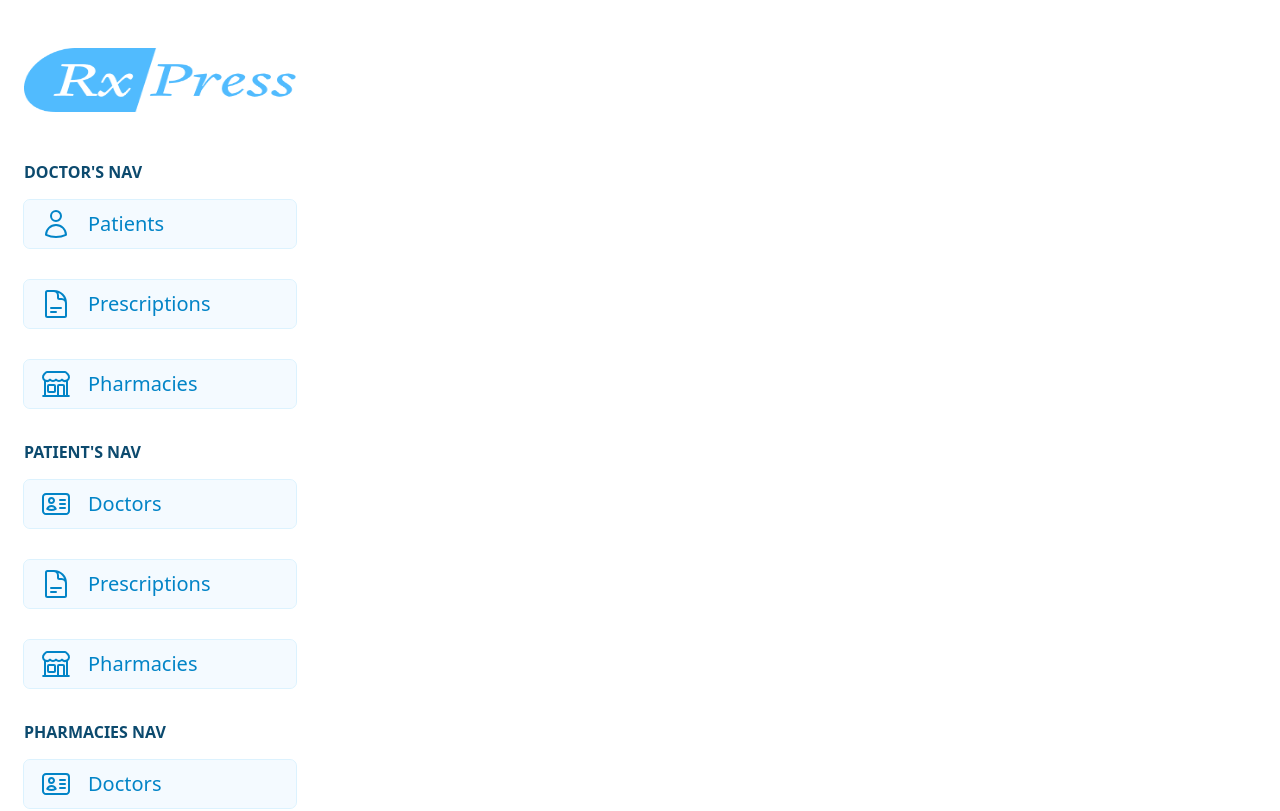
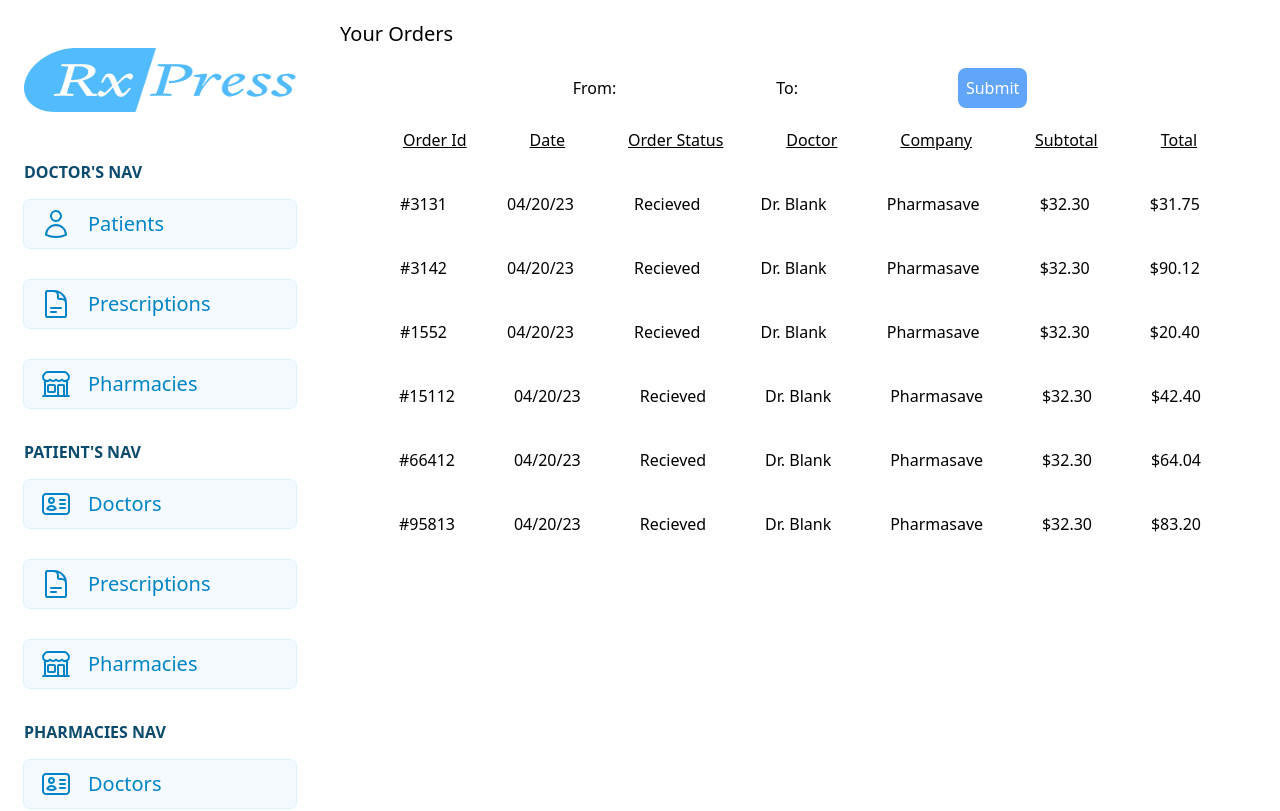
Before and after one commit to rikkilanz/rxpress-web, a React (Vite) app: page /patient-dash in a window 1280 px wide. Shown: the top 811 px of the page. Built offline with nearby package versions, Linux system fonts and the light colour scheme.

Commit message:
added JSON data to patient dash

```diff
--- a/src/App.jsx
+++ b/src/App.jsx
@@ -16,6 +16,7 @@ function App() {
           {/* Add more routes here as needed */}
           <Route path="/" element={<Dashboard/>}/>
           <Route path="/patients" element={<Patients/>}/>
+          <Route path="/patient-dash" element={<PatientDash/>}/>
         </Routes>
     </div>
   )
--- a/src/components/Dashboard.jsx
+++ b/src/components/Dashboard.jsx
@@ -2,7 +2,7 @@ import { useState } from "react";
 
 export default function Dashboard() {
     return (
-        <main className="bg-indigo-900 col-span-3 text-white">
+        <main className="bg-indigo-900 text-white">
             <div className="">Main container here</div>
         </main>
     )
--- a/src/components/NavMenu.jsx
+++ b/src/components/NavMenu.jsx
@@ -11,7 +11,7 @@ const docNav = [
 
 const patientNav = [
     {name: "Doctors", path: "/doctors", icon: IdentificationIcon},
-    {name: "Prescriptions", path: "/px", icon: DocumentTextIcon},
+    {name: "Prescriptions", path: "/patient-dash", icon: DocumentTextIcon},
     {name: "Pharmacies", path: "/pharmacies", icon: BuildingStorefrontIcon},
 ];
 
--- a/src/components/PatientDash.jsx
+++ b/src/components/PatientDash.jsx
@@ -1,18 +1,36 @@
 import React from "react";
 import NavMenu from "./NavMenu";
+
 import { NavLink } from "react-router-dom";
 import { logo } from "../assets";
+import data from "../data/data.json";
 
 
 export default function PatientDash() {
     return(
-        <main className="">
+        <main className="col-span-3">
             <div className="text-black text-xl p-5">
                 Your Orders
+            </div>
+            <div className="flex justify-center items-center gap-40">
+                <div>
+                    <h2>From: </h2>
+                </div>
+                <div>
+                    <h2>To:</h2>
+                </div>
+                <div>
+                    <button className="bg-blue-400 text-white p-2 rounded-lg">Submit</button>
+                </div>
             </div>
             <div className="">
                 <div className="">
                     <div className="text-black p-5 flex justify-evenly items-center underline">
+                        {/* {data.map((item) => (
+                            <div key={item.id}>
+                                <h2>{item.order_id}</h2>
+                            </div>
+                        ))} */}
                         <h2>Order Id</h2>
                         <h2>Date</h2>
                         <h2>Order Status</h2>
@@ -22,43 +40,21 @@ export default function PatientDash() {
                         <h2>Total</h2>
                     </div>
                 </div>
-                <div className="text-black p-5 flex justify-evenly items-center">
-                    <h3>#142341</h3>
-                    <h3>Oct 1 2024</h3>
-                    <h3>Recieved</h3>
-                    <h3>Dr. Blank</h3>
-                    <h3>Pharmasave</h3>
-                    <h3>$32.10</h3>
-                    <h3>$34.20</h3>
-                </div>
-                <div className="text-black p-5 flex justify-evenly items-center">
-                    <h3>#142341</h3>
-                    <h3>Oct 1 2024</h3>
-                    <h3>Recieved</h3>
-                    <h3>Dr. Blank</h3>
-                    <h3>Pharmasave</h3>
-                    <h3>$32.10</h3>
-                    <h3>$34.20</h3>
-                </div>
-                <div className="text-black p-5 flex justify-evenly items-center">
-                    <h3>#142341</h3>
-                    <h3>Oct 1 2024</h3>
-                    <h3>Recieved</h3>
-                    <h3>Dr. Blank</h3>
-                    <h3>Pharmasave</h3>
-                    <h3>$32.10</h3>
-                    <h3>$34.20</h3>
-                </div>
-                <div className="text-black p-5 flex justify-evenly items-center">
-                    <h3>#142341</h3>
-                    <h3>Oct 1 2024</h3>
-                    <h3>Recieved</h3>
-                    <h3>Dr. Blank</h3>
-                    <h3>Pharmasave</h3>
-                    <h3>$32.10</h3>
-                    <h3>$34.20</h3>
+
+                <div className="text-black flex-col justify-center">
+                    {data.map((item) => (
+                            <div className="flex justify-evenly p-5" key={item.id}>
+                                <h3>{item.order_id}</h3>
+                                <h3>{item.date}</h3>
+                                <h3>{item.order_status}</h3>
+                                <h3>{item.doctor}</h3>
+                                <h3>{item.company}</h3>
+                                <h3>{item.subtotal}</h3>
+                                <h3>{item.total}</h3>
+                            </div>
+                        ))}
                 </div>
             </div>
         </main>
-    )
+    );
 }
--- /dev/null
+++ b/src/data/data.json
@@ -0,0 +1,62 @@
+[
+    {
+        "id": 1,
+        "order_id": "#3131",
+        "date": "04/20/23",
+        "order_status": "Recieved",
+        "doctor": "Dr. Blank",
+        "company": "Pharmasave",
+        "subtotal": "$32.30",
+        "total": "$31.75"
+    },
+    {
+        "id": 2,
+        "order_id": "#3142",
+        "date": "04/20/23",
+        "order_status": "Recieved",
+        "doctor": "Dr. Blank",
+        "company": "Pharmasave",
+        "subtotal": "$32.30",
+        "total": "$90.12"
+    },
+    {
+        "id": 3,
+        "order_id": "#1552",
+        "date": "04/20/23",
+        "order_status": "Recieved",
+        "doctor": "Dr. Blank",
+        "company": "Pharmasave",
+        "subtotal": "$32.30",
+        "total": "$20.40"
+    },
+    {
+        "id": 4,
+        "order_id": "#15112",
+        "date": "04/20/23",
+        "order_status": "Recieved",
+        "doctor": "Dr. Blank",
+        "company": "Pharmasave",
+        "subtotal": "$32.30",
+        "total": "$42.40"
+    },
+    {
+        "id": 5,
+        "order_id": "#66412",
+        "date": "04/20/23",
+        "order_status": "Recieved",
+        "doctor": "Dr. Blank",
+        "company": "Pharmasave",
+        "subtotal": "$32.30",
+        "total": "$64.04"
+    },
+    {
+        "id": 6,
+        "order_id": "#95813",
+        "date": "04/20/23",
+        "order_status": "Recieved",
+        "doctor": "Dr. Blank",
+        "company": "Pharmasave",
+        "subtotal": "$32.30",
+        "total": "$83.20"
+    }
+]
```
